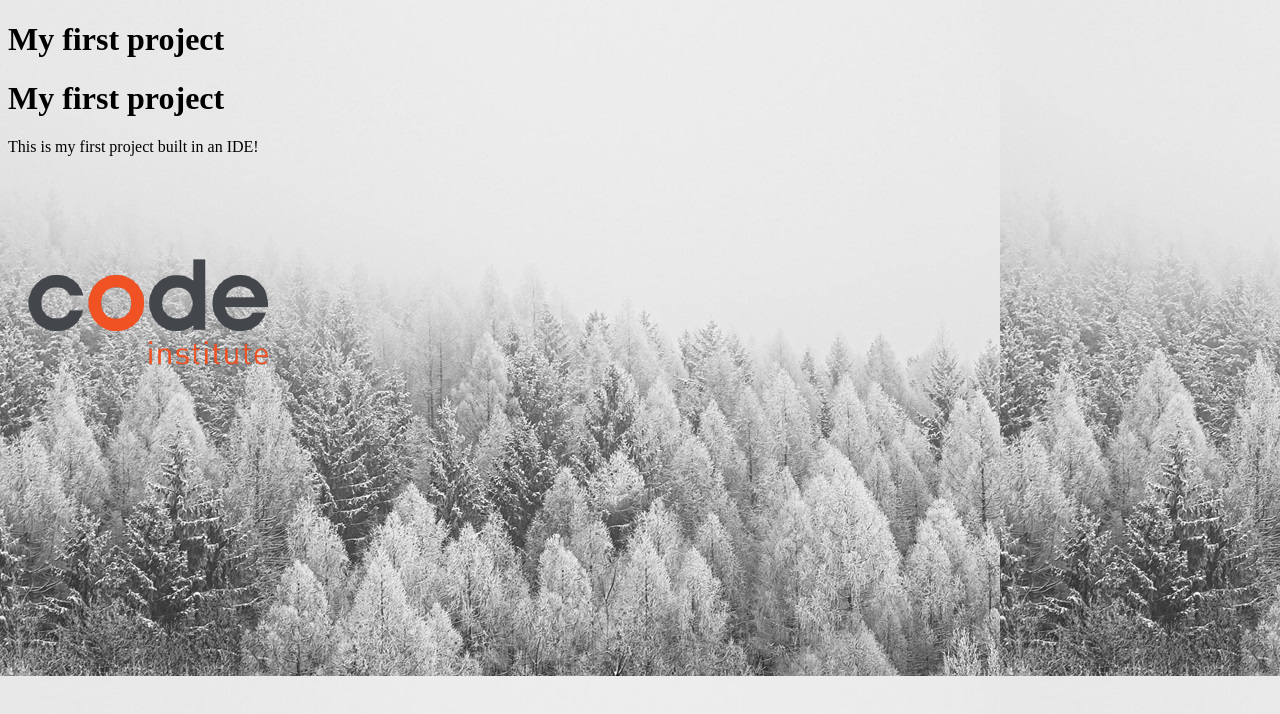
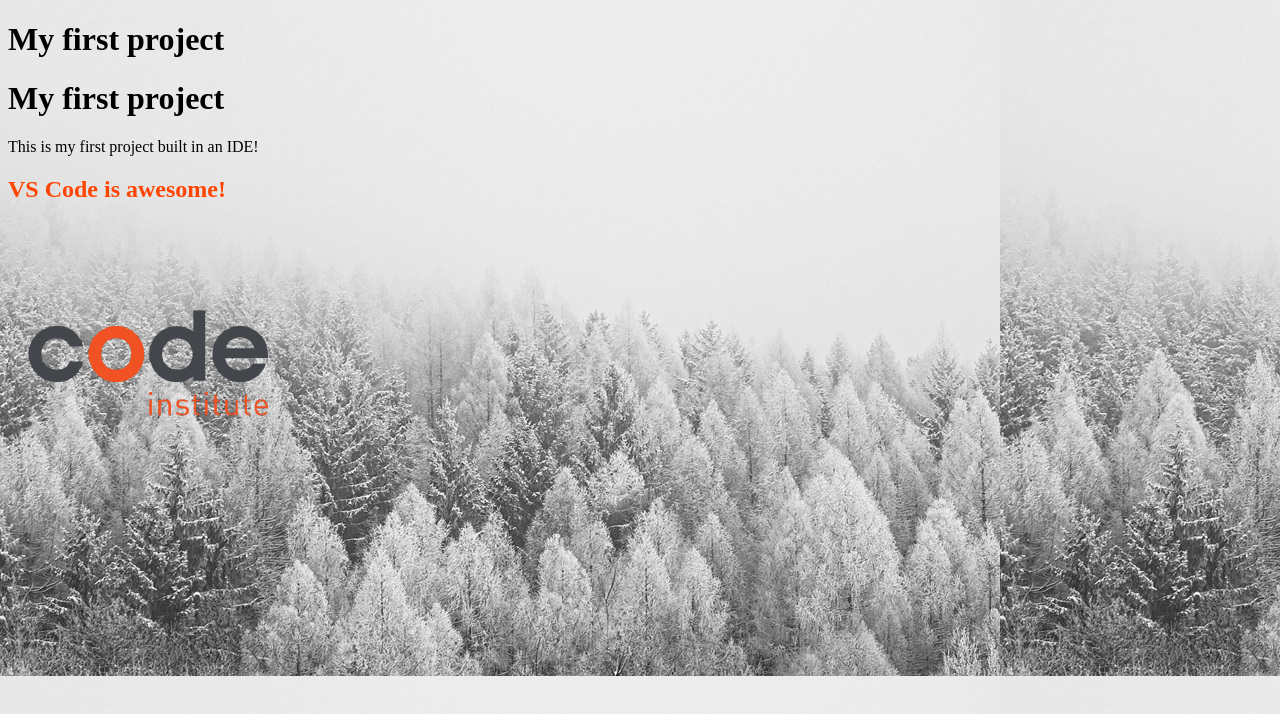
Before and after one commit to akashebaev-ux/my-first-project, a plain HTML site: page index.html in a window 1280 px wide. Drawn offline with Linux system fonts and the light colour scheme.

Commit message:
Add subheading to index.html and update heading styles in styles.css

```diff
--- a/assets/css/styles.css
+++ b/assets/css/styles.css
@@ -6,3 +6,6 @@ body {
     background-color: lightgrey;
     background-image: url("/assets/images/background-img.jpg")
 }
+.color {
+    color: orangered;
+}
--- a/index.html
+++ b/index.html
@@ -10,6 +10,7 @@
     <h1>My first project</h1>
     <h1>My first project</h1>
     <p>This is my first project built in an IDE!</p>
+    <h2 class="color">VS Code is awesome!</h2>
     <img src="assets/images/ci-logo.png" alt="Code Institute Logo"/>
   </body>
 </html>
```
